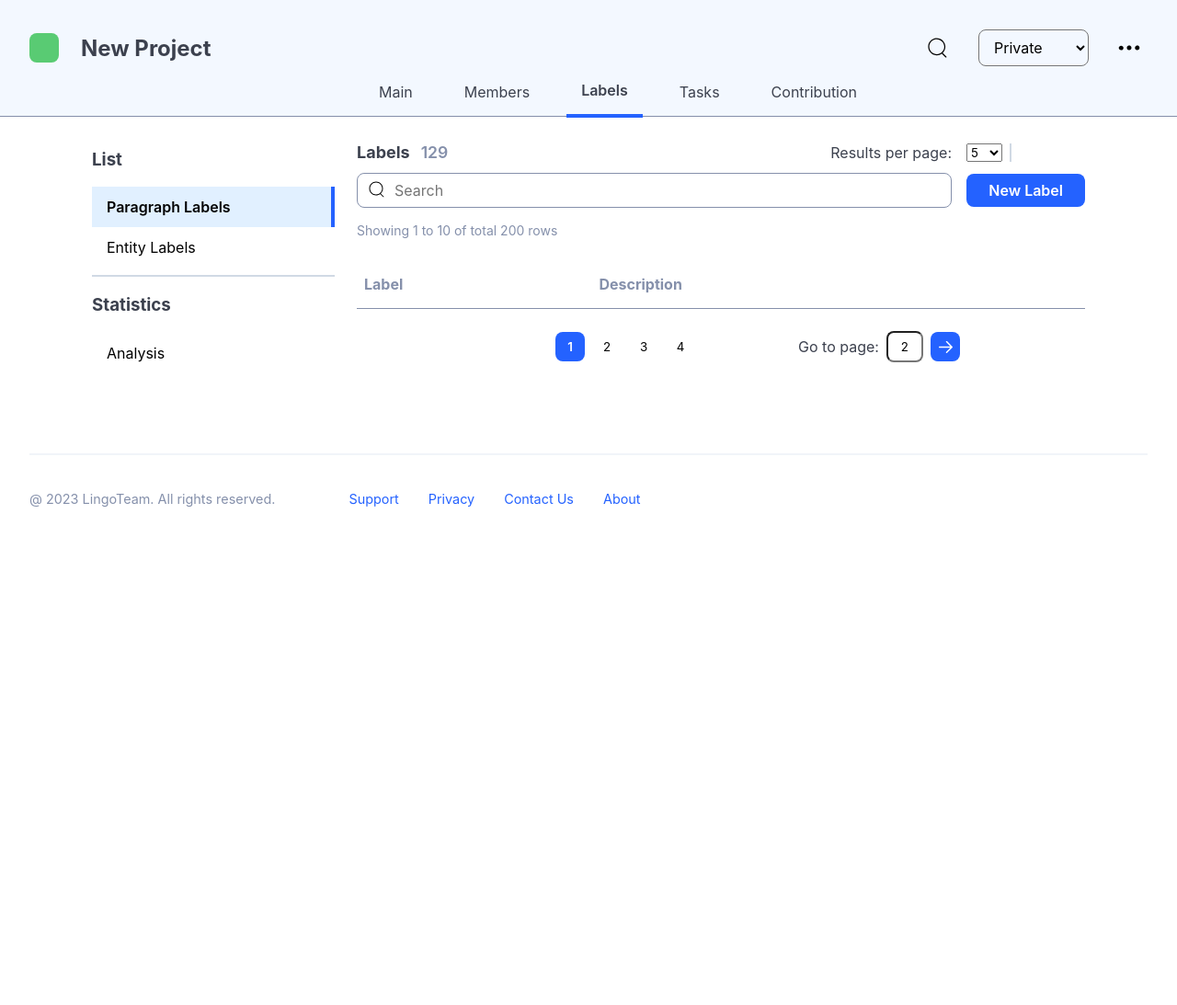
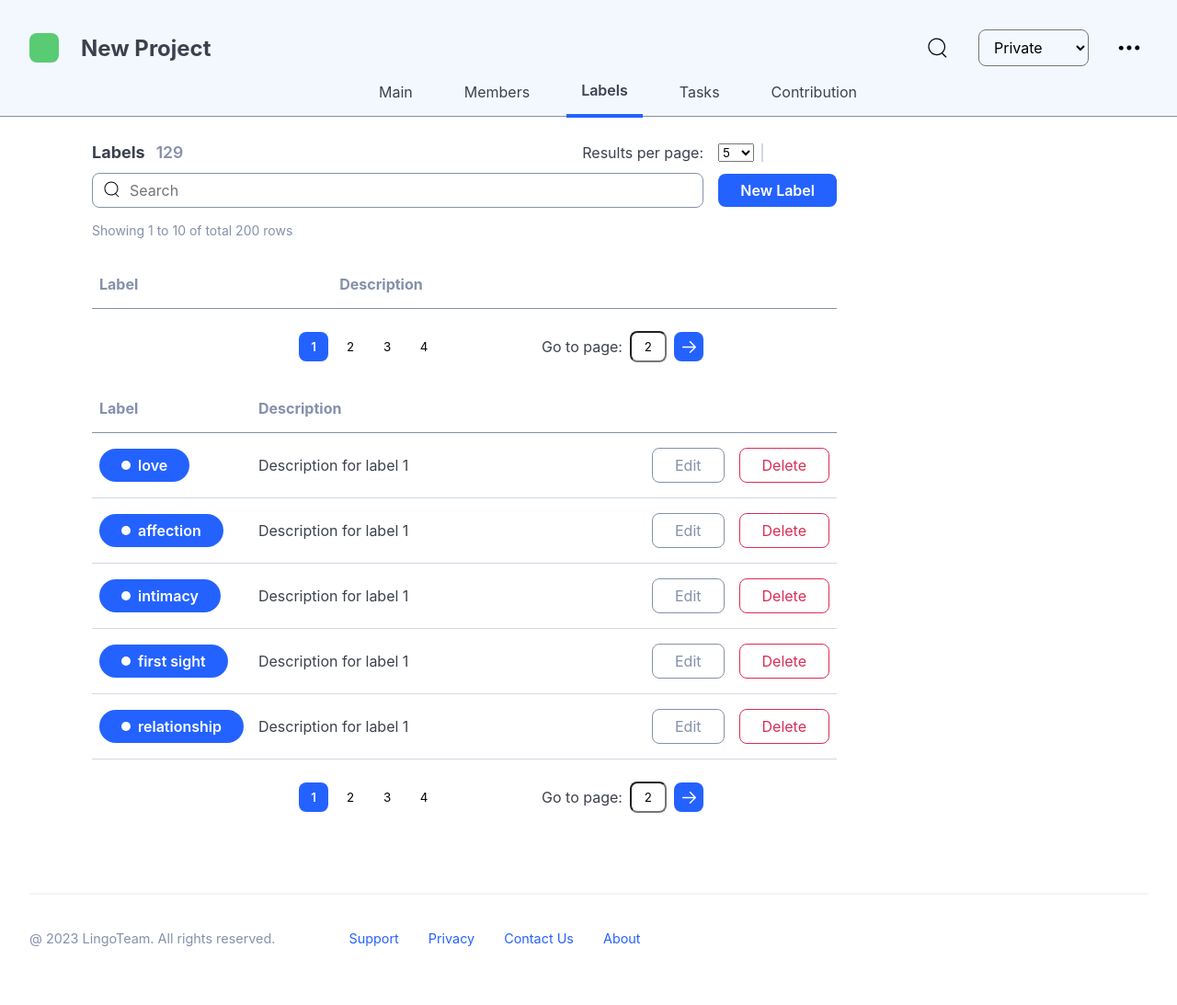
Before and after one commit to UniPinguid/Lingo, a Django app: page /project/labels in a window 1280 px wide; the page is wider, and only the part inside the window is pictured. Shown: the part 60-1153 px from the top of that part at 92% size. Before the commit the page ends 611 px from the top of that part, so only its background shows below. Run offline with Django 4.2, Linux system fonts and the light colour scheme; lists and menus that the app fills with data are empty.

Commit message:
update sth

```diff
--- a/lingo/lingo/models/project.py
+++ b/lingo/lingo/models/project.py
@@ -9,7 +9,7 @@ class Project(models.Model):
     description = models.TextField()
     color = models.CharField(max_length=20)
     visibility = models.CharField(max_length=20)
-    member = (models.TextField(max_length=50))
+    member = models.TextField(max_length=50)
     # datasets = ArrayField(
     #     models.DictField(
     #         tenhienthi=models.CharField(max_length=100),
@@ -27,3 +27,7 @@ class Project(models.Model):
             return 0
 
         return 1
+
+    @staticmethod
+    def getProjectList(username):
+        print("Hello")
--- a/lingo/lingo/settings.py
+++ b/lingo/lingo/settings.py
@@ -154,3 +154,6 @@ DEFAULT_AUTO_FIELD = 'django.db.models.BigAutoField'
 STATICFILES_DIRS = [
     BASE_DIR / "static",
 ]
+
+
+USERNAME = "tung3"
--- a/lingo/lingo/templates/pages/project/labels.html
+++ b/lingo/lingo/templates/pages/project/labels.html
@@ -59,18 +59,7 @@
         </div>
     </div>
     <div class="project-content">
-        <div class="left-section" style="width:25%">
-            <h3>List</h3>
-            <div class="sidetab">
-                <button class="tab active" id="paragraph-tab">Paragraph Labels</button>
-                <button class="tab" id="entity-tab">Entity Labels</button>
-            </div>
-            <hr>
-            <h3>Statistics</h3>
-            <div class="sidetab">
-                <button class="tab" id="inactive">Analysis</button>
-            </div>
-        </div>
+
         <div class="right-section" style="width:75%;">
             <div class="theader">
                 <div style="display: flex; gap: 12px; align-items: center;">
--- a/lingo/lingo/views.py
+++ b/lingo/lingo/views.py
@@ -3,10 +3,11 @@ from django.http import HttpResponse, JsonResponse
 from .models.project import Project
 from .models.label import Label
 from .models.task import Task
+from .models.user import CusUser
 from datetime import datetime
 from django.contrib.auth import authenticate, login
 from django.contrib.auth.models import User
-
+from django.conf import settings
 # Main screens
 def home(request):
     return render(request, 'index.html')
@@ -32,6 +33,8 @@ def signup(request):
             # user.set_password(password)
             # user.phone = phone
             user.save()
+            cuser = CusUser(phone, "1")
+            cuser.addUser()
             return redirect(signin)
     else:
         return render(request, 'pages/signup.html')
@@ -92,7 +95,9 @@ def create_project(request):
         description_value = request.POST.get('project-description')
         # color = request.POST.get('project_des')
         visibility_value = request.POST.get('visibility')
-        member_value = request.POST.get('project-member')
+        member_value = []
+        member_value.extend(request.POST.get('project-member'))
+        member_value.append(request.user.username)
         obj = Project(projectname=project_name_value,tags=tags_value,description=description_value,visibility=visibility_value,member=member_value)
         res = obj.insertProject()
         if(res == 1):
@@ -130,6 +135,7 @@ def create_task(request):
         category_value = request.POST.get('task-category')
         description_value = request.POST.get('task-description')
         member_value = request.POST.get('task-member')
+
         obj = Task(title=title_value,category=category_value,description=description_value,member=member_value,date=datetime.now().date(),project_id=1)
         res = obj.insertTask()
         if(res == 1):
```
Also changed, not shown: lingo/lingo/models/user.py (added, +22 -0 lines), lingo/user.py (deleted, +0 -10 lines).
